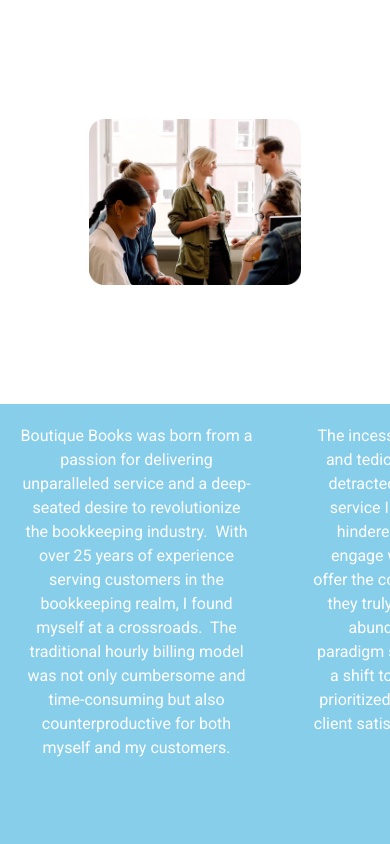
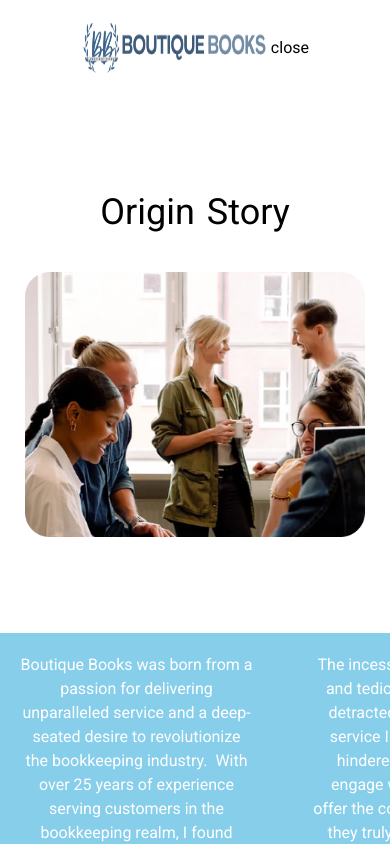
Before and after one commit to NikhilMourya/Boutique-Books, a React (Vite) app: page /about-us in a window 390 px wide. Shown: the top 844 px of the page. Built offline with nearby package versions, Linux system fonts and the light colour scheme.

Commit message:
About Page responsive ✅

```diff
--- a/src/App.jsx
+++ b/src/App.jsx
@@ -1,7 +1,7 @@
 import { Route, Routes } from 'react-router-dom';
 import './App.css';
 import Footer from './components/layouts/Footer';
-// import Header from './components/layouts/Header';
+import Header from './components/layouts/Header';
 import AboutPage from './page/AboutPage';
 import HomePage from './page/HomePage';
 import PricingPage from './page/PricingPage';
@@ -10,7 +10,7 @@ import ServicesPage from './page/ServicesPage';
 export default function App() {
   return (
     <>
-      {/* <Header /> */}
+      <Header />
       <Routes>
         <Route path="/" element={<HomePage />} />
         <Route path="/about-us" element={<AboutPage />} />
--- a/src/components/H1.jsx
+++ b/src/components/H1.jsx
@@ -1,6 +1,7 @@
 import React from 'react';
 import { twMerge } from 'tailwind-merge';
 export default function H1({ children, className }) {
+  console.log(twMerge('text-4xl md:text-5xl', className));
   return (
     <h1 className={twMerge('text-4xl md:text-5xl', className)}>{children}</h1>
   );
--- a/src/components/layouts/Footer.jsx
+++ b/src/components/layouts/Footer.jsx
@@ -23,6 +23,7 @@ gsap.registerPlugin(ScrollTrigger);
 
 const navigation = [
   { text: 'Home', href: '/' },
+  { text: 'About Us', href: '/about-us' },
   { text: 'Services', href: '/services' },
   { text: 'Our Methods', href: '/methods' },
   { text: 'Pricing', href: '/pricing' },
--- a/src/components/layouts/Header.jsx
+++ b/src/components/layouts/Header.jsx
@@ -1,5 +1,7 @@
+import { useState } from 'react';
 import { Link } from 'react-router-dom';
 import MainLogo from './../../assets/images/layouts/main-logo.png';
+
 const navItems = [
   { text: 'Home', href: '/' },
   { text: 'About Us', href: '/about-us' },
@@ -9,12 +11,14 @@ const navItems = [
 ];
 
 export default function Header() {
+  const [isOpen, setIsOpen] = useState(false);
   return (
-    <header className="container flex items-center justify-between mx-auto px-16 py-2">
+    <header className="container flex items-center justify-between mx-auto px-14 py-2">
       <Link to={'/'}>
         <img src={MainLogo} className="h-20" />
       </Link>
-      <nav className="">
+      {/* Desktop nav */}
+      <nav className="hidden lg:block">
         <ul className="flex gap-x-10 items-center list-none">
           {navItems.map((item, index) => (
             <li
@@ -29,6 +33,11 @@ export default function Header() {
           </li>
         </ul>
       </nav>
+
+      {/* Moblie nav */}
+      <nav className="lg:hidden" onClick={() => setIsOpen(!isOpen)}>
+        {isOpen ? 'open' : 'close'}
+      </nav>
     </header>
   );
 }
--- a/src/components/shared/FeedbackCard.jsx
+++ b/src/components/shared/FeedbackCard.jsx
@@ -1,31 +1,67 @@
 const FeedbackCard = ({ feedback, fbTitle, fbSubTitle }) => {
   return (
     <>
-            <div className="feedback-card-shadow rounded-lg p-6 py-10 bg-white  text-left">
+      <div className="w-full feedback-card-shadow rounded-lg p-6 py-10 bg-white  text-left">
         <div>
           <div className="flex justify-start my-2">
-                        <svg width="24" height="24" viewBox="0 0 24 24" fill="none" xmlns="http://www.w3.org/2000/svg">
-                            <path d="M8.58275e-07 24L1.90735e-06 -1.04907e-06L23.8125 -8.19588e-09L8.58275e-07 24Z" fill="url(#paint0_linear_112_444)" fillOpacity="0.4" />
+            <svg
+              width="24"
+              height="24"
+              viewBox="0 0 24 24"
+              fill="none"
+              xmlns="http://www.w3.org/2000/svg"
+            >
+              <path
+                d="M8.58275e-07 24L1.90735e-06 -1.04907e-06L23.8125 -8.19588e-09L8.58275e-07 24Z"
+                fill="url(#paint0_linear_112_444)"
+                fillOpacity="0.4"
+              />
               <defs>
-                                <linearGradient id="paint0_linear_112_444" x1="12" y1="-5.24537e-07" x2="12" y2="24" gradientUnits="userSpaceOnUse">
+                <linearGradient
+                  id="paint0_linear_112_444"
+                  x1="12"
+                  y1="-5.24537e-07"
+                  x2="12"
+                  y2="24"
+                  gradientUnits="userSpaceOnUse"
+                >
                   <stop stopColor="#87CEEB" />
                   <stop offset="1" stopColor="#CAF0FF" />
                 </linearGradient>
               </defs>
             </svg>
-                        <svg width="24" height="24" viewBox="0 0 24 24" fill="none" xmlns="http://www.w3.org/2000/svg">
-                            <path d="M8.58275e-07 24L1.90735e-06 -1.04907e-06L23.8125 -8.19588e-09L8.58275e-07 24Z" fill="url(#paint0_linear_112_444)" fillOpacity="0.4" />
+            <svg
+              width="24"
+              height="24"
+              viewBox="0 0 24 24"
+              fill="none"
+              xmlns="http://www.w3.org/2000/svg"
+            >
+              <path
+                d="M8.58275e-07 24L1.90735e-06 -1.04907e-06L23.8125 -8.19588e-09L8.58275e-07 24Z"
+                fill="url(#paint0_linear_112_444)"
+                fillOpacity="0.4"
+              />
               <defs>
-                                <linearGradient id="paint0_linear_112_444" x1="12" y1="-5.24537e-07" x2="12" y2="24" gradientUnits="userSpaceOnUse">
+                <linearGradient
+                  id="paint0_linear_112_444"
+                  x1="12"
+                  y1="-5.24537e-07"
+                  x2="12"
+                  y2="24"
+                  gradientUnits="userSpaceOnUse"
+                >
                   <stop stopColor="#87CEEB" />
                   <stop offset="1" stopColor="#CAF0FF" />
                 </linearGradient>
               </defs>
             </svg>
           </div>
-                    <p className="text-black my-5 text-xl">"Boutique Books transformed our accounting.
-                        Their AI precision and human expertise keep our books accurate and up-to-date.
-                        We've saved so much time."</p>
+          <p className="text-black my-5 text-xl">
+            "Boutique Books transformed our accounting. Their AI precision and
+            human expertise keep our books accurate and up-to-date. We've saved
+            so much time."
+          </p>
 
           {/* <div>
                         <h1 className=" text-left">Jane Doe <br />
@@ -34,18 +70,25 @@ const FeedbackCard = ({ feedback, fbTitle, fbSubTitle }) => {
 
           <div className="flex justify-start gap-5 my-10">
             <div>
-                            <svg width="11" height="11" viewBox="0 0 11 11" fill="none" xmlns="http://www.w3.org/2000/svg">
+              <svg
+                width="11"
+                height="11"
+                viewBox="0 0 11 11"
+                fill="none"
+                xmlns="http://www.w3.org/2000/svg"
+              >
                 <circle cx="5.5" cy="5.5" r="5.5" fill="#87CEEB" />
               </svg>
-
             </div>
-                        <h1 className=" text-left">Jane Doe <br />
-                            <span>CEO,Tech Innovations</span></h1>
+            <h1 className=" text-left">
+              Jane Doe <br />
+              <span>CEO,Tech Innovations</span>
+            </h1>
           </div>
         </div>
       </div>
     </>
-    )
-}
+  );
+};
 
 export default FeedbackCard;
--- a/src/page/AboutPage.jsx
+++ b/src/page/AboutPage.jsx
@@ -61,10 +61,10 @@ export default function AboutPage() {
   const [teamImg, setTeamImg] = useState(team[0].imgURL);
   return (
     <main className="flex flex-col gap-y-24 py-24">
-      <section className="container mx-auto flex gap-x-24 px-16 items-center">
+      <section className="container mx-auto flex flex-col-reverse lg:flex-row gap-y-10 md:gap-x-24 lg:px-16 items-center">
         <img src={AboutImg} alt="" />
-        <H1 className="text-8xl flex flex-col gap-y-5">
-          <span>Origin</span> <span className="-ml-9">Story</span>
+        <H1 className="lg:text-8xl flex lg:flex-col space-x-3 lg:-space-x-5 gap-y-5">
+          <span>Origin</span> <span>Story</span>
         </H1>
       </section>
 
@@ -83,7 +83,7 @@ export default function AboutPage() {
           {coreValues.map(({ title, imgUrl }) => (
             <div
               key={imgUrl}
-              className="flex flex-col space-y-2 p-5 rounded-2xl bg-white"
+              className="flex w-11/12 lg:w-full mx-auto flex-col space-y-2 p-5 rounded-2xl bg-white"
               style={{ boxShadow: '0px 3px 3px 0px rgba(0, 0, 0, 0.15)' }}
             >
               <img src={imgUrl} className="w-full rounded-lg" />
@@ -93,22 +93,24 @@ export default function AboutPage() {
         </div>
       </section>
 
-      <section className="container mx-auto px-16">
+      <section className="container mx-auto lg:px-16">
         <H1>Meet the team</H1>
 
-        <div className="flex gap-x-20 gap-y-10 items-center justify-between pt-10">
+        <div className="flex flex-col-reverse lg:flex-row gap-x-20 gap-y-10 items-center justify-between pt-10">
           <div className="w-full flex flex-col border-t border-b">
             {team.map(({ id, name, role, imgURL }) => (
               <div
-                className="cursor-pointer group hover:bg-primary px-5 transition-all ease-linear duration-300 grid min-h-16 grid-cols-[15%,60%,25%] text-left items-center justify-between border-t border-b"
+                className="grid grid-cols-[10%,55%,45%] lg:grid-cols-[15%,60%,25%] cursor-pointer group hover:bg-primary px-5 transition-all ease-linear duration-300 min-h-16 text-left items-center justify-between border-t border-b"
                 key={id}
                 onClick={() => setTeamImg(imgURL)}
               >
-                <h4 className="text-3xl group-hover:text-white text-[#8D8D8D]">
+                <h4 className="text-lg lg:text-3xl group-hover:text-white text-[#8D8D8D]">
                   {id.toString().padStart(2, '0')}
                 </h4>
-                <h4 className="text-2xl group-hover:text-white">{name}</h4>
-                <h5 className="text-xl group-hover:text-white text-[#8D8D8D]">
+                <h4 className="text-lg lg:text-2xl group-hover:text-white">
+                  {name}
+                </h4>
+                <h5 className="text-lg lg:text-xl group-hover:text-white text-[#8D8D8D]">
                   {role}
                 </h5>
               </div>
--- a/src/page/HomePage.jsx
+++ b/src/page/HomePage.jsx
@@ -1,10 +1,10 @@
+import gsap from 'gsap';
+import { useLayoutEffect, useRef } from 'react';
+import ladyWithLaptop from "../assets/images/home/female-with-laptop.png";
+import Finger from "../assets/images/home/finger.png";
+import Graph from "../assets/images/home/Graph.png";
+import Keyboard from "../assets/images/home/keyboard.png";
 import ProfileCard from "../components/Homepage/ProfileCard";
-import ladyWithLaptop from "../assets/images/home/female-with-laptop.png"
-import Graph from "../assets/images/home/Graph.png"
-import Keyboard from "../assets/images/home/keyboard.png"
-import Finger from "../assets/images/home/finger.png"
-import { useLayoutEffect, useRef } from 'react';
-import gsap from 'gsap';
 // import { useGSAP } from '@gsap/react';
 import { ScrollTrigger } from "gsap/ScrollTrigger";
 import LadyScroll from "../components/Homepage/LadyScroll";
@@ -273,8 +273,8 @@ const HomePage = () => {
                         </div>
                     </div>
                 </section>
-                <section className="py-20 p-10 mx-28 my-32">
-                    <div className="grid grid-cols-3 gap-5">
+                <section className="py-20 p-10 md:mx-28 md:my-32">
+                  <div className="grid grid-cols-1 md:grid-cols-2 lg:grid-cols-3 gap-5">
                         <FeedbackCard />
                         <FeedbackCard />
                         <FeedbackCard />
```
Lines whose indentation alone changed are shown as unchanged.
